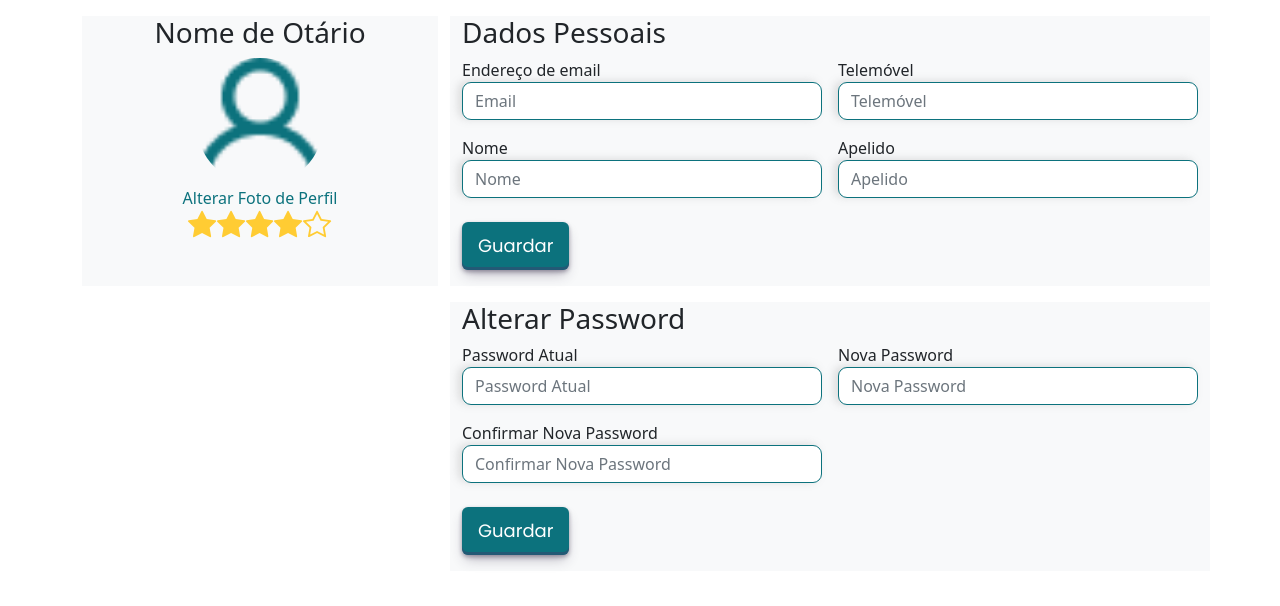
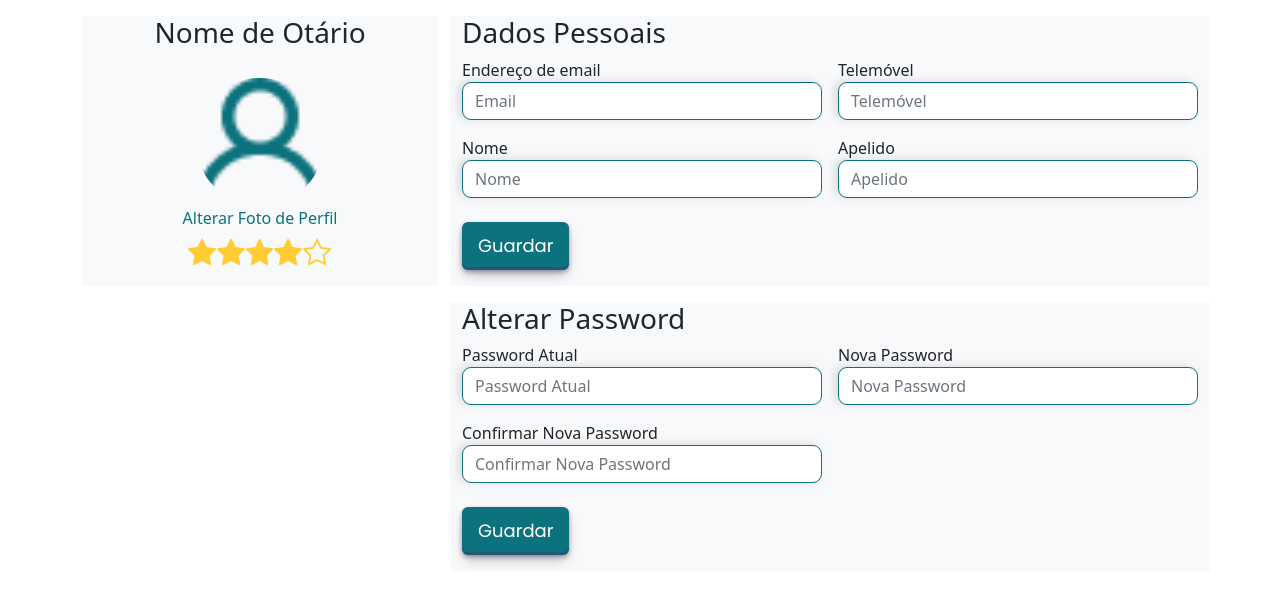
Before and after one commit to LeandroFonseca02/PW-TP1, a plain HTML site: page perfil.html in a window 1280 px wide. Drawn offline with nearby package versions, Linux system fonts and the light colour scheme.

Commit message:
FIX perfil FIX card FIX criar-boleia

```diff
--- a/perfil.html
+++ b/perfil.html
@@ -14,16 +14,19 @@
     <div class="col d-flex flex-column mt-3">
         <div class="row">
             <div class="col-4">
-                <div class="col d-flex flex-column  align-items-center bg-light h-100" id="perfil">
+                <div class="col d-flex flex-column  align-items-center bg-light h-100">
                     <div>
                         <h3>Nome de Otário</h3>
                     </div>
+                    <div class="col d-flex flex-column justify-content-center align-items-center">
                         <div>
                             <img src="./images/login.png" alt="mdo" class="rounded-circle" width="128" height="128">
                         </div>
                         <div>
                             <label class="label-input-file" for="uploadProfilePic">Alterar Foto de Perfil</label>
                             <input id = "uploadProfilePic" type = "file" accept="image/*"/>
+                        </div>
+                        <div class="mt-2" id="perfil"></div>
                     </div>
                 </div>
             </div>
```
Also changed, not shown: card.html (+2 -14 lines), criar-boleia.html (+2 -1 lines). Lines whose indentation alone changed are shown as unchanged.
